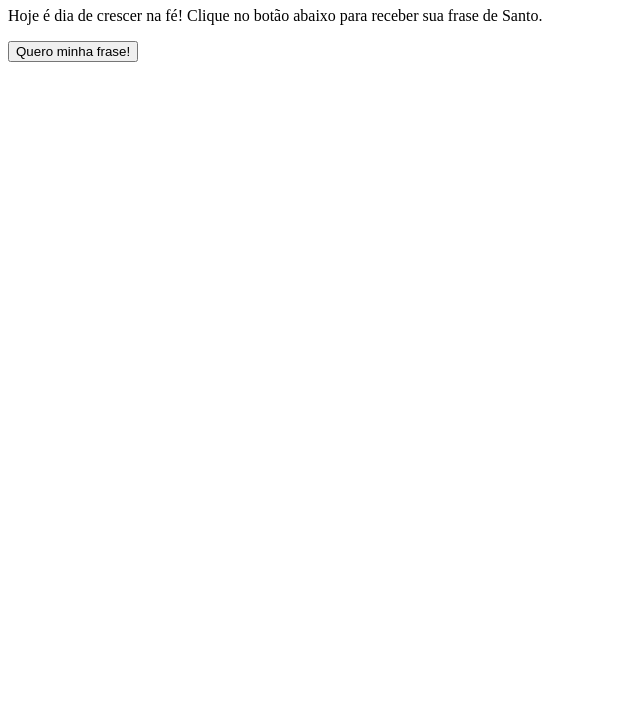
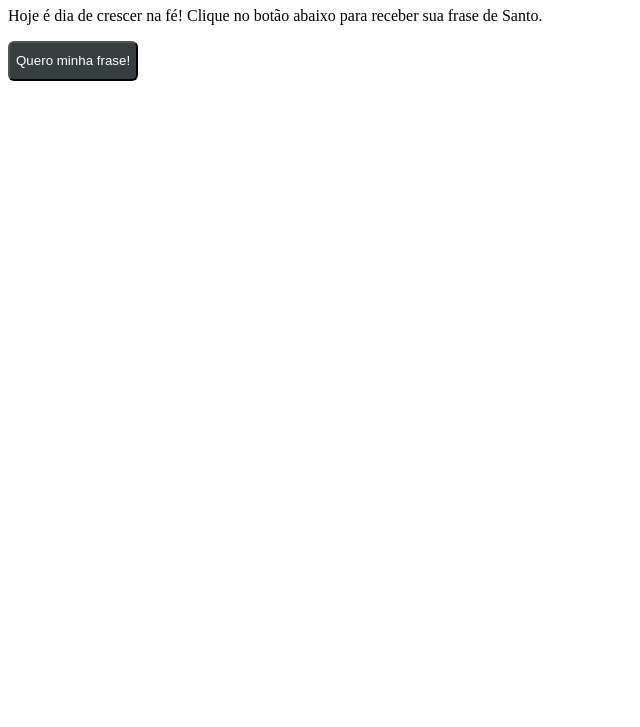
Before and after one commit to feduardomelo/frases_catolicas, a plain HTML site: page index.html in a window 1280 px wide. Shown: the part 73-800 px from the top of the page, without its empty margins (0-640 px from the left). Drawn offline with Linux system fonts and the light colour scheme.

Commit message:
style button

```diff
--- a/styles.css
+++ b/styles.css
@@ -1 +1,6 @@
-h1 { color: aqua;}
+.btn {
+    border-radius: 6px;
+    height: 40px;
+    background-color: rgb(53, 63, 63);
+    color: white;
+}
```
